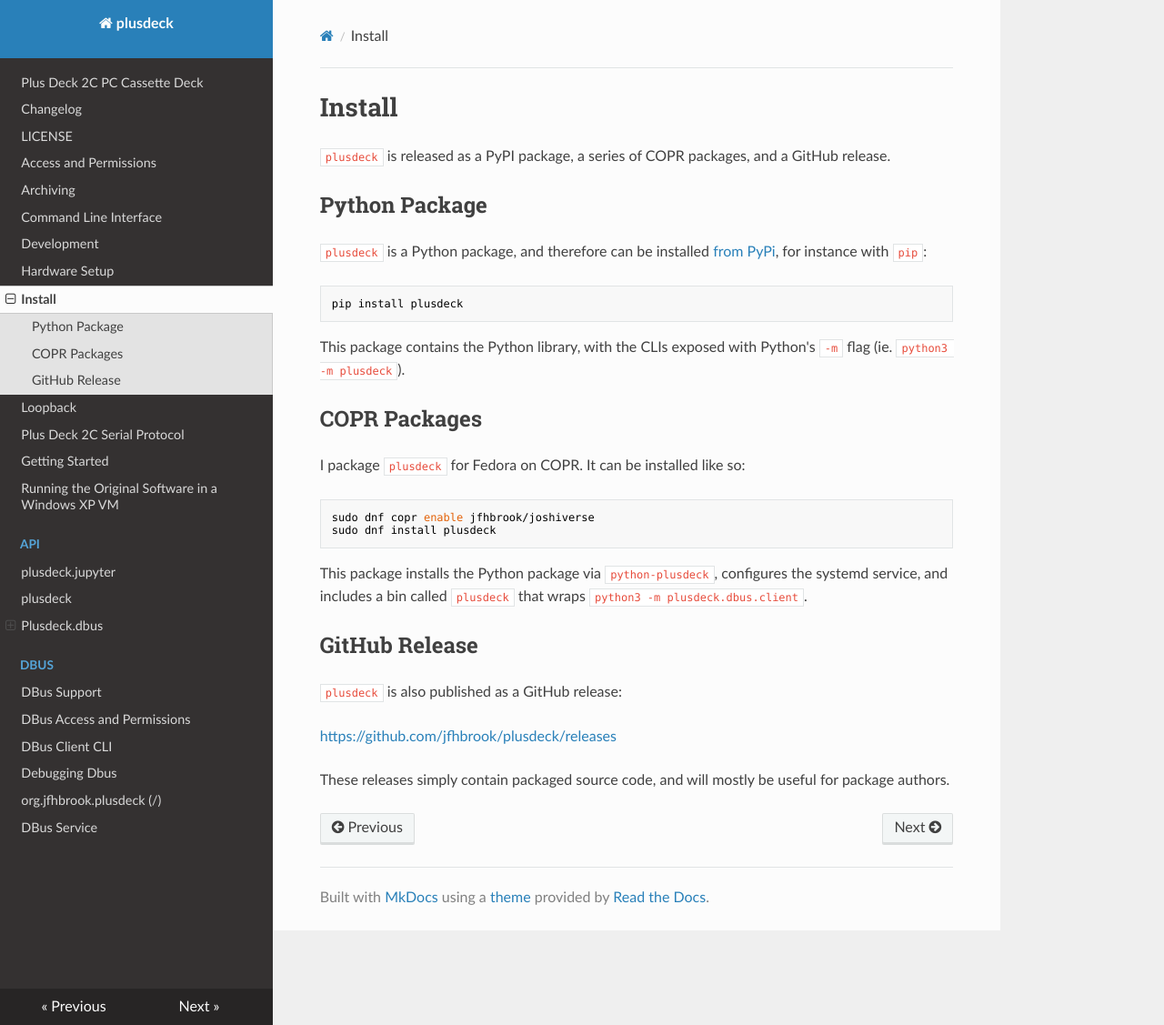
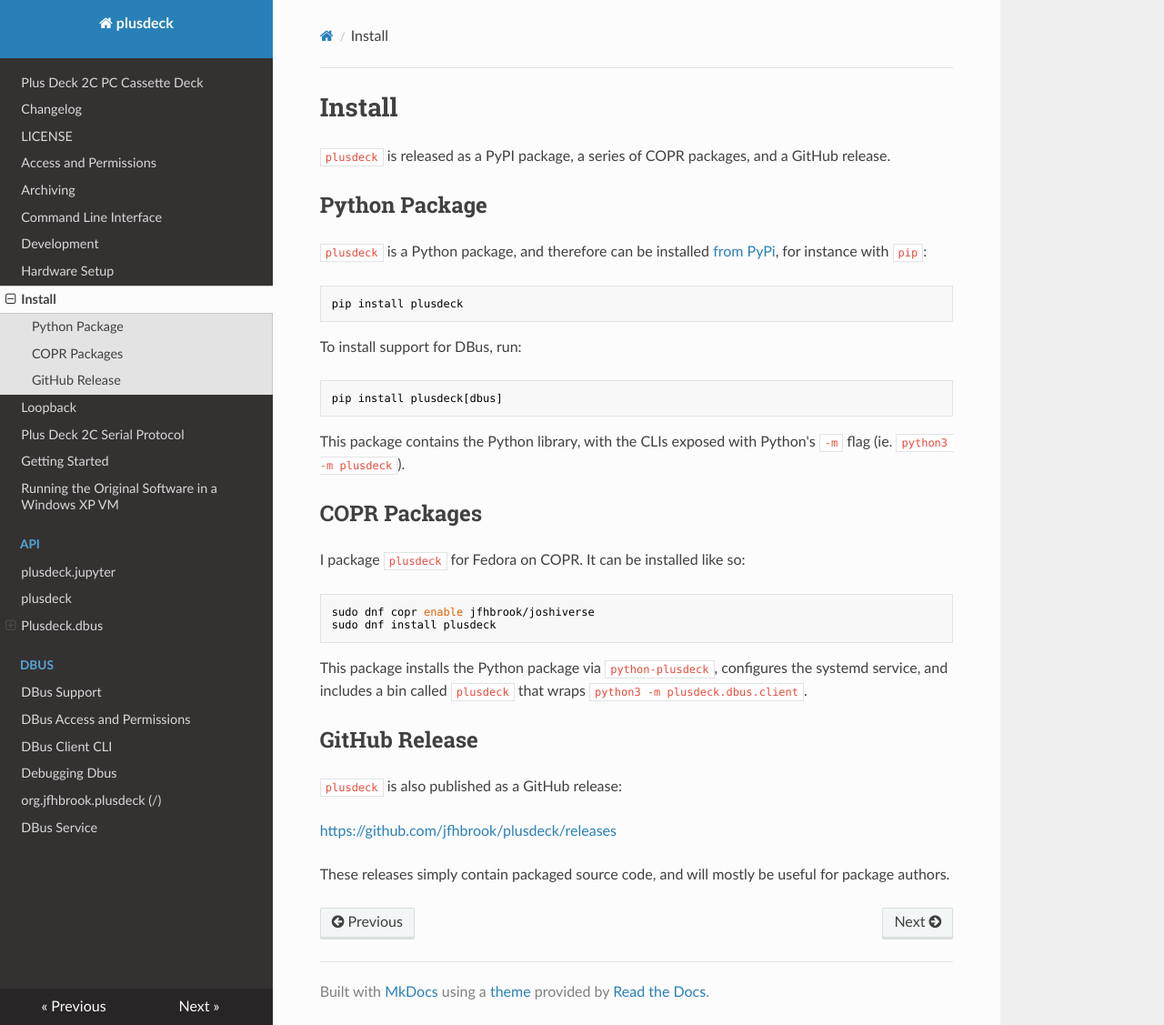
Before and after one commit to jfhbrook/plusdeck, an MkDocs documentation site: the page built from docs/install.md, in a window 1280 px wide and 1127 px high. Shown: the whole window at 91% size. Built offline with MkDocs 1.6.1, drawn with Linux system fonts in a browser that asks for light colours; nearby versions of some CDN libraries.

Commit message:
Include installing dbus extra

````diff
--- a/docs/install.md
+++ b/docs/install.md
@@ -8,6 +8,12 @@
 
 ```sh
 pip install plusdeck
+```
+
+To install support for DBus, run:
+
+```sh
+pip install plusdeck[dbus]
 ```
 
 This package contains the Python library, with the CLIs exposed with Python's `-m` flag (ie. `python3 -m plusdeck`).
````
